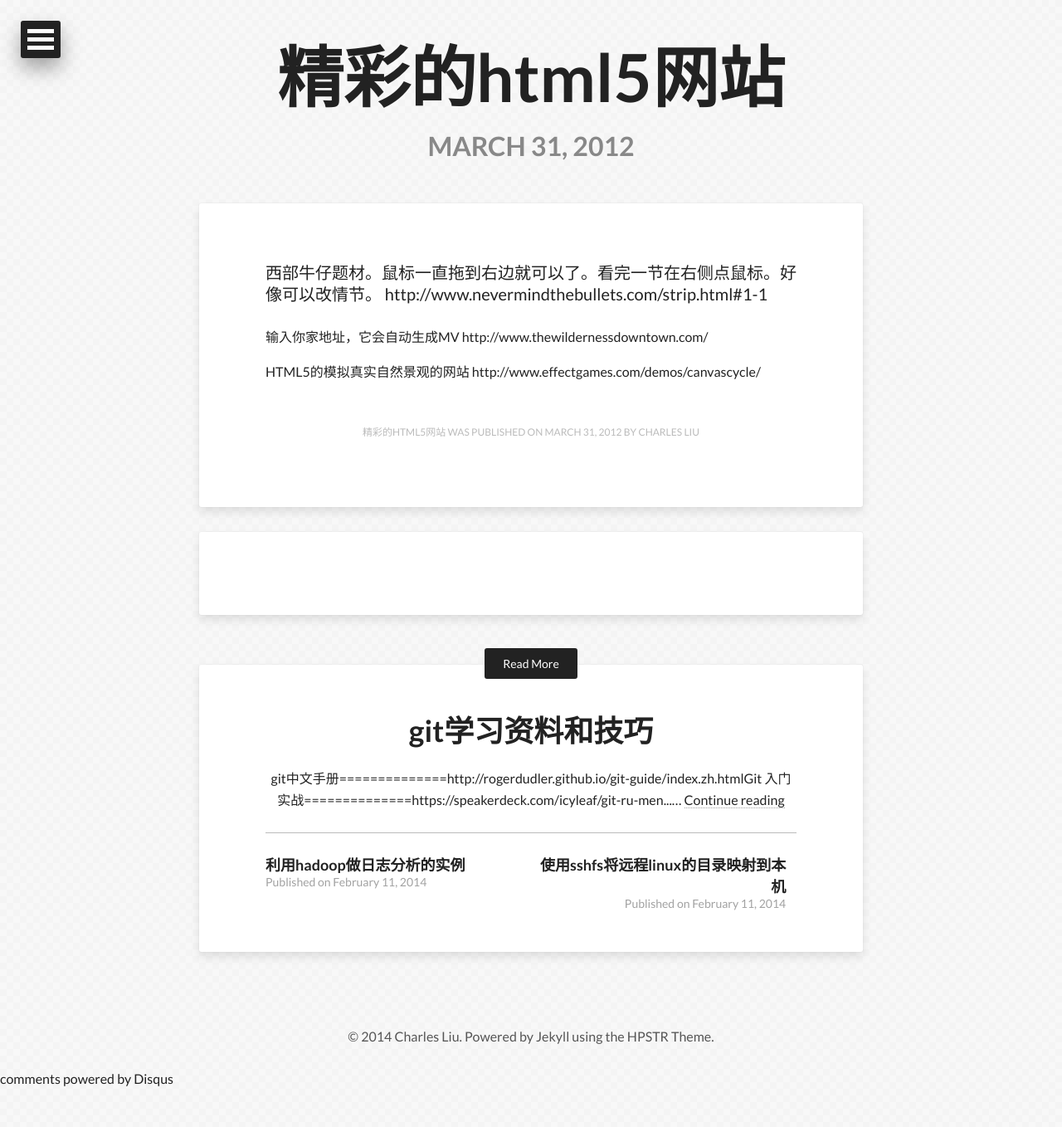
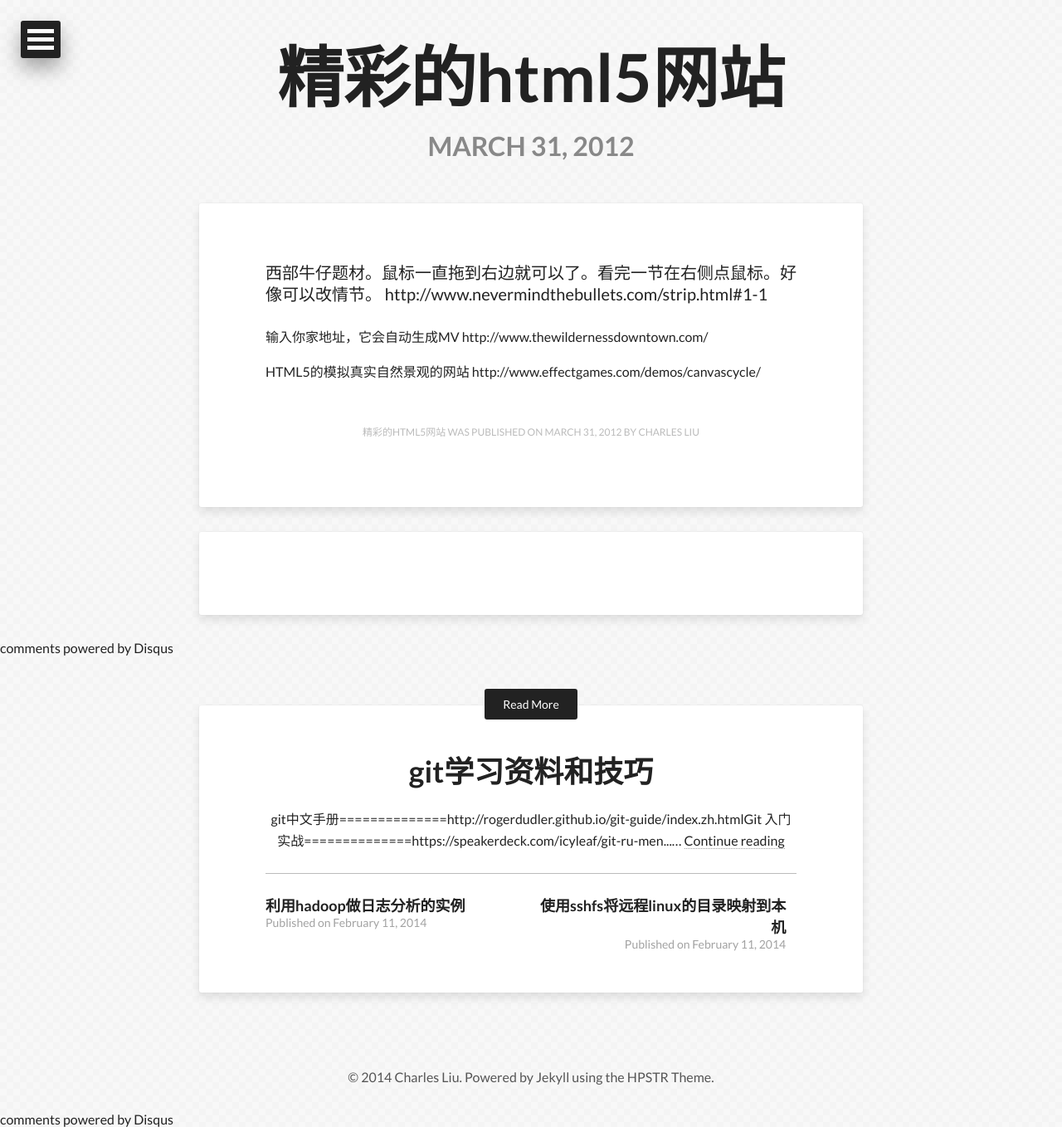
Before and after one commit to apyixiang/apyixiang.github.io, a Jekyll site: the page built from _posts/2012-03-31-html5-app.markdown, in a window 1280 px wide. Shown: the whole page at 83% size. Built offline with Jekyll 4.4.1, drawn with Linux system fonts in a browser that asks for light colours; nearby versions of some CDN libraries; Markdown is read by kramdown in place of the engine named in the settings; comment, search, counter and statistics services are not loaded; before the commit the page ends 1309 px from its top, so only the background shows below that; some of the changed lines change nothing that is shown.

Commit message:
enable disqus

```diff
--- a/_layouts/post.html
+++ b/_layouts/post.html
@@ -48,7 +48,22 @@
         </div><!-- /.social-share -->{% endif %}
       </footer>
     </div><!-- /.entry-content -->
-    {% if site.disqus_shortname and page.comments %}<section id="disqus_thread"></section><!-- /#disqus_thread -->{% endif %}
+    {% if site.disqus_shortname and page.comments %}
+    <div id="disqus_thread"></div>
+    <script type="text/javascript">
+      /* * * CONFIGURATION VARIABLES: EDIT BEFORE PASTING INTO YOUR WEBPAGE * * */
+      var disqus_shortname = 'seoaqua'; // required: replace example with your forum shortname
+
+      /* * * DON'T EDIT BELOW THIS LINE * * */
+      (function() {
+        var dsq = document.createElement('script'); dsq.type = 'text/javascript'; dsq.async = true;
+        dsq.src = '//' + disqus_shortname + '.disqus.com/embed.js';
+        (document.getElementsByTagName('head')[0] || document.getElementsByTagName('body')[0]).appendChild(dsq);
+      })();
+    </script>
+    <noscript>Please enable JavaScript to view the <a href="http://disqus.com/?ref_noscript">comments powered by Disqus.</a></noscript>
+    <a href="http://disqus.com" class="dsq-brlink">comments powered by <span class="logo-disqus">Disqus</span></a>
+    <!-- /#disqus_thread -->{% endif %}
     {% if site.related_posts.size %}
     <div class="read-more">
       {% for post in site.related_posts limit:1 %}
```
